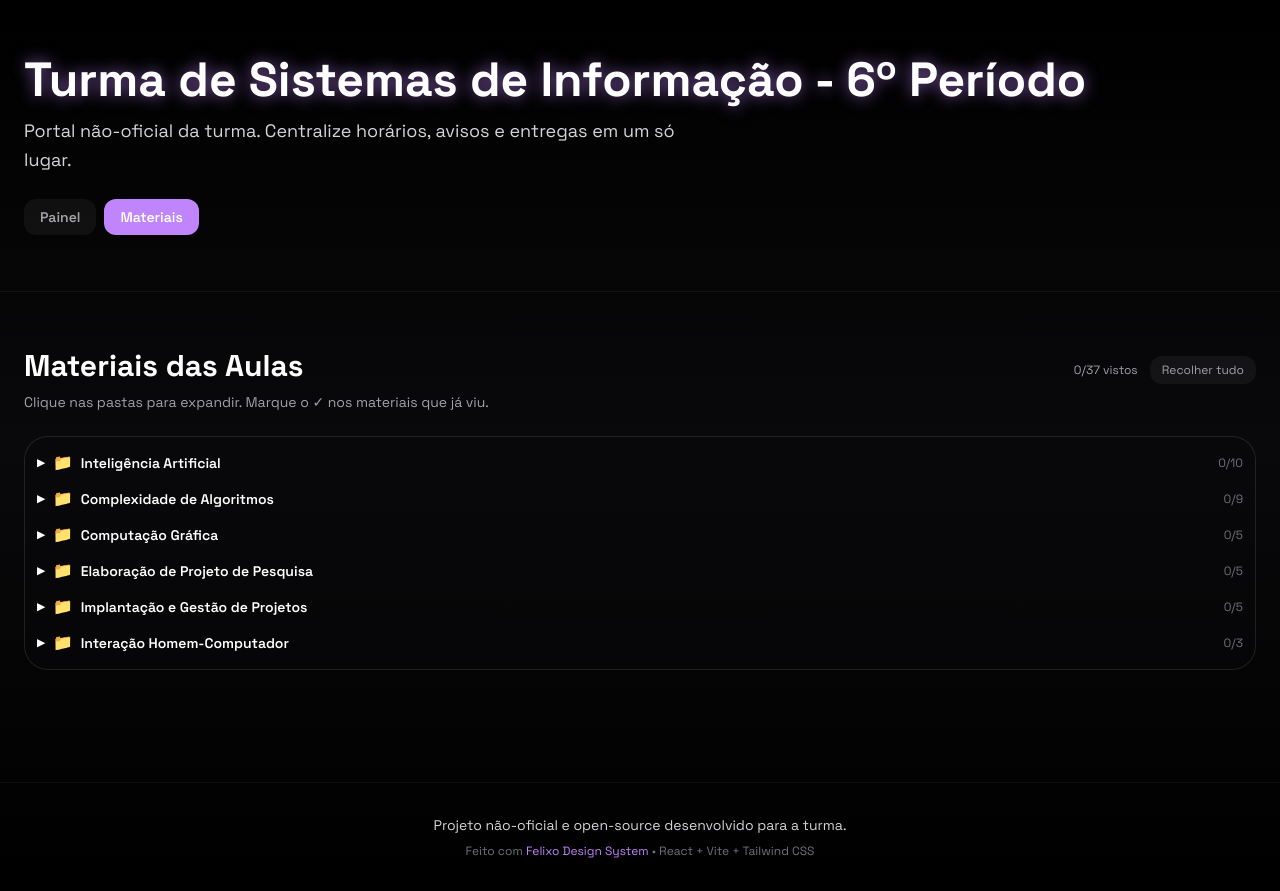
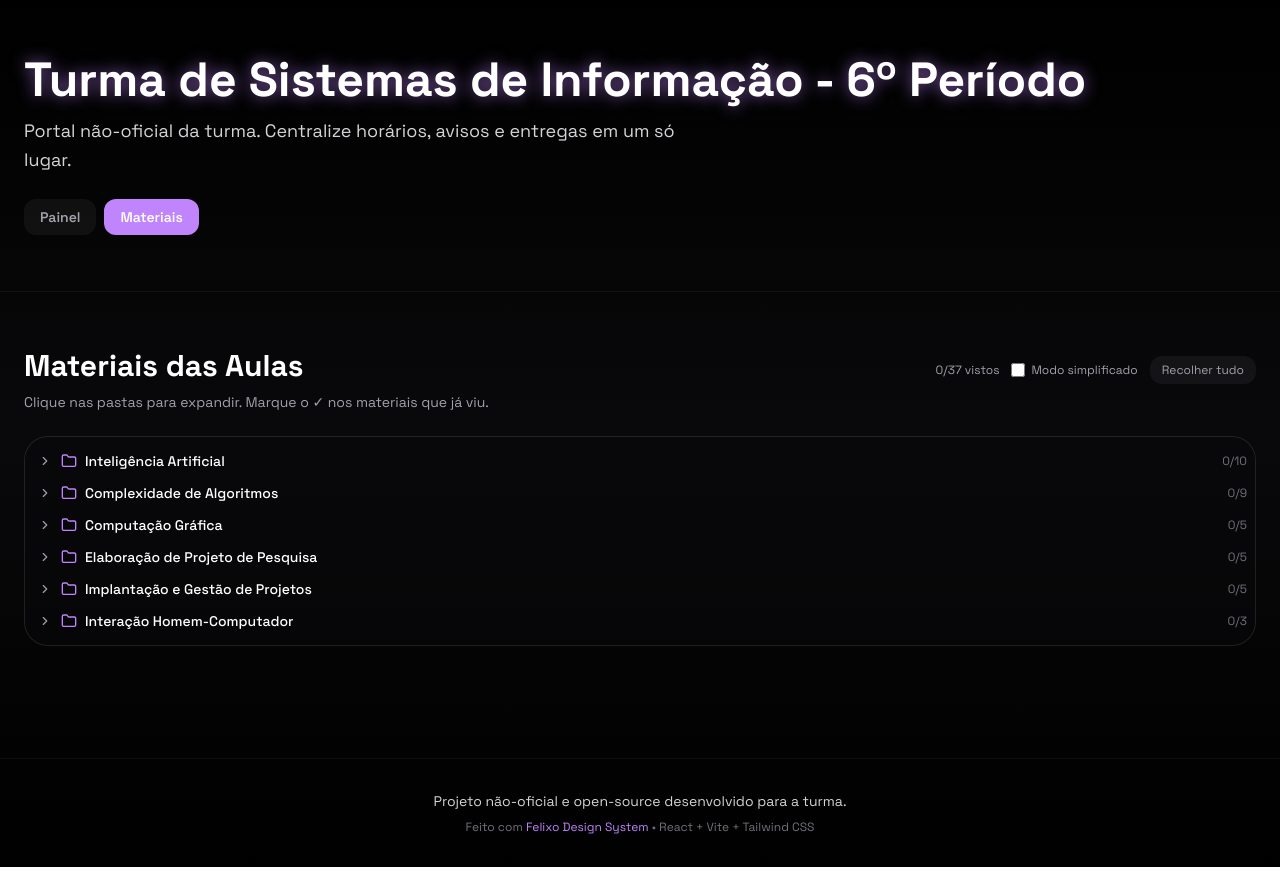
Before and after one commit to Felipe-Alcantara/Felipe-Sala-Board, a React (Vite) app: page / in a window 1280 px wide. Both pictures are taken after a click on the button "Materiais". After the commit the page ends 867 px from the top, so only its background shows below. Built offline with nearby package versions, Linux system fonts and the light colour scheme.

Commit message:
Adiciona suporte a visualização dinâmica no MaterialTree e integra animações com framer-motion; atualiza lógica de estado para alternar entre modos de visualização

```diff
--- a/package.json
+++ b/package.json
@@ -10,6 +10,8 @@
     "deploy": "npm run build && gh-pages -d dist"
   },
   "dependencies": {
+    "framer-motion": "^12.35.2",
+    "lucide-react": "^0.577.0",
     "react": "^18.3.1",
     "react-dom": "^18.3.1"
   },
--- a/src/components/MaterialTree.tsx
+++ b/src/components/MaterialTree.tsx
@@ -1,4 +1,6 @@
-import { useState, useEffect, useCallback } from 'react';
+import { useState, useEffect, useCallback, useMemo } from 'react';
+import { motion, AnimatePresence } from 'framer-motion';
+import { ChevronRight, Folder, FolderOpen, FileText, Check } from 'lucide-react';
 import { MaterialNode } from '../data/mockData';
 
 // ─── helpers ───
@@ -7,8 +9,9 @@ function collectFileIds(node: MaterialNode): string[] {
   return (node.children ?? []).flatMap(collectFileIds);
 }
 
-// ─── localStorage key ───
+// ─── localStorage keys ───
 const STORAGE_KEY = 'viewedMaterials';
+const VIEW_MODE_KEY = 'materialViewMode';
 
 function loadViewed(): Set<string> {
   try {
@@ -22,7 +25,21 @@ function saveViewed(ids: Set<string>) {
   localStorage.setItem(STORAGE_KEY, JSON.stringify([...ids]));
 }
 
-interface TreeNodeProps {
+type ViewMode = 'simple' | 'dynamic';
+
+function loadViewMode(): ViewMode {
+  try {
+    const raw = localStorage.getItem(VIEW_MODE_KEY);
+    if (raw === 'simple') return 'simple';
+  } catch { /* ignore */ }
+  return 'dynamic';
+}
+
+// ═══════════════════════════════════════
+// VISUALIZAÇÃO SIMPLES (original)
+// ═══════════════════════════════════════
+
+interface SimpleTreeNodeProps {
   node: MaterialNode;
   depth: number;
   collapseSignal: number;
@@ -30,7 +47,7 @@ interface TreeNodeProps {
   onToggleViewed: (id: string) => void;
 }
 
-function TreeNode({ node, depth, collapseSignal, viewedIds, onToggleViewed }: TreeNodeProps) {
+function SimpleTreeNode({ node, depth, collapseSignal, viewedIds, onToggleViewed }: SimpleTreeNodeProps) {
   const [open, setOpen] = useState(false);
 
   useEffect(() => {
@@ -100,7 +117,7 @@ function TreeNode({ node, depth, collapseSignal, viewedIds, onToggleViewed }: Tr
         <div>
           {hasChildren ? (
             node.children!.map((child) => (
-              <TreeNode key={child.id} node={child} depth={depth + 1} collapseSignal={collapseSignal} viewedIds={viewedIds} onToggleViewed={onToggleViewed} />
+              <SimpleTreeNode key={child.id} node={child} depth={depth + 1} collapseSignal={collapseSignal} viewedIds={viewedIds} onToggleViewed={onToggleViewed} />
             ))
           ) : (
             <p
@@ -116,13 +133,157 @@ function TreeNode({ node, depth, collapseSignal, viewedIds, onToggleViewed }: Tr
   );
 }
 
+// ═══════════════════════════════════════
+// VISUALIZAÇÃO DINÂMICA (inspirada no Category Tree Explorer)
+// ═══════════════════════════════════════
+
+interface DynamicTreeNodeProps {
+  node: MaterialNode;
+  depth: number;
+  expandedIds: Set<string>;
+  onToggleExpand: (id: string) => void;
+  viewedIds: Set<string>;
+  onToggleViewed: (id: string) => void;
+}
+
+function DynamicTreeNode({ node, depth, expandedIds, onToggleExpand, viewedIds, onToggleViewed }: DynamicTreeNodeProps) {
+  if (node.type === 'file') {
+    const viewed = viewedIds.has(node.id);
+
+    return (
+      <motion.div
+        className="group relative flex items-center gap-2 rounded-lg px-2 py-1.5 text-sm transition-colors hover:bg-white/5"
+        style={{ paddingLeft: `${depth * 16 + 12}px` }}
+        initial={{ opacity: 0, x: -8 }}
+        animate={{ opacity: 1, x: 0 }}
+        transition={{ duration: 0.15 }}
+      >
+        <button
+          onClick={() => onToggleViewed(node.id)}
+          className={`flex-shrink-0 w-4 h-4 rounded border transition-all ${
+            viewed
+              ? 'bg-green-500 border-green-400 text-white scale-110'
+              : 'border-zinc-600 hover:border-purple-400 hover:bg-purple-400/10'
+          } flex items-center justify-center`}
+          title={viewed ? 'Marcar como não visto' : 'Marcar como visto'}
+        >
+          {viewed && <Check size={10} />}
+        </button>
+
+        <a
+          href={node.url}
+          target="_blank"
+          rel="noreferrer"
+          className={`flex items-center gap-2 min-w-0 flex-1 transition-colors ${
+            viewed ? 'text-zinc-500' : 'text-zinc-300 hover:text-white'
+          }`}
+        >
+          <FileText size={14} className={viewed ? 'text-zinc-600' : 'text-purple-400/70'} />
+          <span className={`truncate ${viewed ? 'line-through' : ''}`}>{node.label}</span>
+        </a>
+      </motion.div>
+    );
+  }
+
+  const hasChildren = node.children && node.children.length > 0;
+  const isExpanded = expandedIds.has(node.id);
+  const fileIds = collectFileIds(node);
+  const viewedCount = fileIds.filter((id) => viewedIds.has(id)).length;
+  const totalCount = fileIds.length;
+  const allViewed = totalCount > 0 && viewedCount === totalCount;
+
+  return (
+    <div>
+      <motion.button
+        onClick={() => onToggleExpand(node.id)}
+        className="group flex w-full items-center gap-2 rounded-lg px-2 py-1.5 text-sm font-medium text-white hover:bg-white/5 transition-colors"
+        style={{ paddingLeft: `${depth * 16 + 12}px` }}
+        whileTap={{ scale: 0.98 }}
+      >
+        {hasChildren ? (
+          <motion.span
+            animate={{ rotate: isExpanded ? 90 : 0 }}
+            transition={{ duration: 0.2 }}
+            className="flex items-center justify-center w-4 h-4"
+          >
+            <ChevronRight size={14} className="text-zinc-400" />
+          </motion.span>
+        ) : (
+          <span className="w-4" />
+        )}
+
+        {hasChildren ? (
+          isExpanded
+            ? <FolderOpen size={16} className="text-purple-400 flex-shrink-0" />
+            : <Folder size={16} className="text-purple-400 flex-shrink-0" />
+        ) : (
+          <div className="w-4 h-4 rounded bg-purple-400/20 border border-purple-400/40 flex-shrink-0" />
+        )}
+
+        <span className={`truncate ${allViewed ? 'text-zinc-500' : ''}`}>{node.label}</span>
+
+        {totalCount > 0 && (
+          <span className={`ml-auto text-xs font-normal flex items-center gap-1.5 ${allViewed ? 'text-green-500' : 'text-zinc-500'}`}>
+            {allViewed && <Check size={12} className="text-green-500" />}
+            {viewedCount}/{totalCount}
+          </span>
+        )}
+      </motion.button>
+
+      <AnimatePresence initial={false}>
+        {isExpanded && (
+          <motion.div
+            initial={{ height: 0, opacity: 0 }}
+            animate={{ height: 'auto', opacity: 1 }}
+            exit={{ height: 0, opacity: 0 }}
+            transition={{ duration: 0.2, ease: 'easeInOut' }}
+            className="overflow-hidden"
+          >
+            {hasChildren ? (
+              node.children!.map((child) => (
+                <DynamicTreeNode
+                  key={child.id}
+                  node={child}
+                  depth={depth + 1}
+                  expandedIds={expandedIds}
+                  onToggleExpand={onToggleExpand}
+                  viewedIds={viewedIds}
+                  onToggleViewed={onToggleViewed}
+                />
+              ))
+            ) : (
+              <p
+                className="text-xs text-zinc-600 italic py-1"
+                style={{ paddingLeft: `${(depth + 1) * 16 + 12}px` }}
+              >
+                Nenhum material ainda
+              </p>
+            )}
+          </motion.div>
+        )}
+      </AnimatePresence>
+    </div>
+  );
+}
+
+// ═══════════════════════════════════════
+// CONTAINER PRINCIPAL
+// ═══════════════════════════════════════
+
 interface Props {
   nodes: MaterialNode[];
 }
 
 export default function MaterialTree({ nodes }: Props) {
+  // ─── Estado compartilhado ───
+  const [viewedIds, setViewedIds] = useState<Set<string>>(() => loadViewed());
+  const [viewMode, setViewMode] = useState<ViewMode>(() => loadViewMode());
+
+  // ─── Estado da view simples ───
   const [collapseSignal, setCollapseSignal] = useState(0);
-  const [viewedIds, setViewedIds] = useState<Set<string>>(() => loadViewed());
+
+  // ─── Estado da view dinâmica ───
+  const [expandedIds, setExpandedIds] = useState<Set<string>>(new Set());
 
   const handleToggleViewed = useCallback((id: string) => {
     setViewedIds((prev) => {
@@ -134,7 +295,29 @@ export default function MaterialTree({ nodes }: Props) {
     });
   }, []);
 
-  const allFileIds = nodes.flatMap(collectFileIds);
+  const handleToggleExpand = useCallback((id: string) => {
+    setExpandedIds((prev) => {
+      const next = new Set(prev);
+      if (next.has(id)) next.delete(id);
+      else next.add(id);
+      return next;
+    });
+  }, []);
+
+  const handleCollapseAll = useCallback(() => {
+    if (viewMode === 'simple') {
+      setCollapseSignal((s) => s + 1);
+    } else {
+      setExpandedIds(new Set());
+    }
+  }, [viewMode]);
+
+  const handleSwitchView = useCallback((mode: ViewMode) => {
+    setViewMode(mode);
+    localStorage.setItem(VIEW_MODE_KEY, mode);
+  }, []);
+
+  const allFileIds = useMemo(() => nodes.flatMap(collectFileIds), [nodes]);
   const totalViewed = allFileIds.filter((id) => viewedIds.has(id)).length;
   const totalFiles = allFileIds.length;
 
@@ -149,8 +332,19 @@ export default function MaterialTree({ nodes }: Props) {
             <span className="text-xs text-zinc-400">
               {totalViewed}/{totalFiles} vistos
             </span>
+
+            <label className="flex items-center gap-1.5 cursor-pointer select-none">
+              <input
+                type="checkbox"
+                checked={viewMode === 'simple'}
+                onChange={(e) => handleSwitchView(e.target.checked ? 'simple' : 'dynamic')}
+                className="accent-purple-500 w-3.5 h-3.5 rounded cursor-pointer"
+              />
+              <span className="text-xs text-zinc-400">Modo simplificado</span>
+            </label>
+
             <button
-              onClick={() => setCollapseSignal((s) => s + 1)}
+              onClick={handleCollapseAll}
               className="text-xs text-zinc-400 hover:text-white transition-colors bg-white/5 hover:bg-white/10 px-3 py-1.5 rounded-xl"
             >
               Recolher tudo
@@ -162,9 +356,15 @@ export default function MaterialTree({ nodes }: Props) {
         </p>
         <div className="rounded-3xl border border-white/10 bg-zinc-950/50 py-2">
           {nodes.length > 0 ? (
-            nodes.map((node) => (
-              <TreeNode key={node.id} node={node} depth={0} collapseSignal={collapseSignal} viewedIds={viewedIds} onToggleViewed={handleToggleViewed} />
-            ))
+            viewMode === 'simple' ? (
+              nodes.map((node) => (
+                <SimpleTreeNode key={node.id} node={node} depth={0} collapseSignal={collapseSignal} viewedIds={viewedIds} onToggleViewed={handleToggleViewed} />
+              ))
+            ) : (
+              nodes.map((node) => (
+                <DynamicTreeNode key={node.id} node={node} depth={0} expandedIds={expandedIds} onToggleExpand={handleToggleExpand} viewedIds={viewedIds} onToggleViewed={handleToggleViewed} />
+              ))
+            )
           ) : (
             <p className="text-center text-zinc-500 py-8">
               Nenhum material cadastrado.
```
Also changed, not shown: 1 other file (tests, documents, lock files or other folders).
